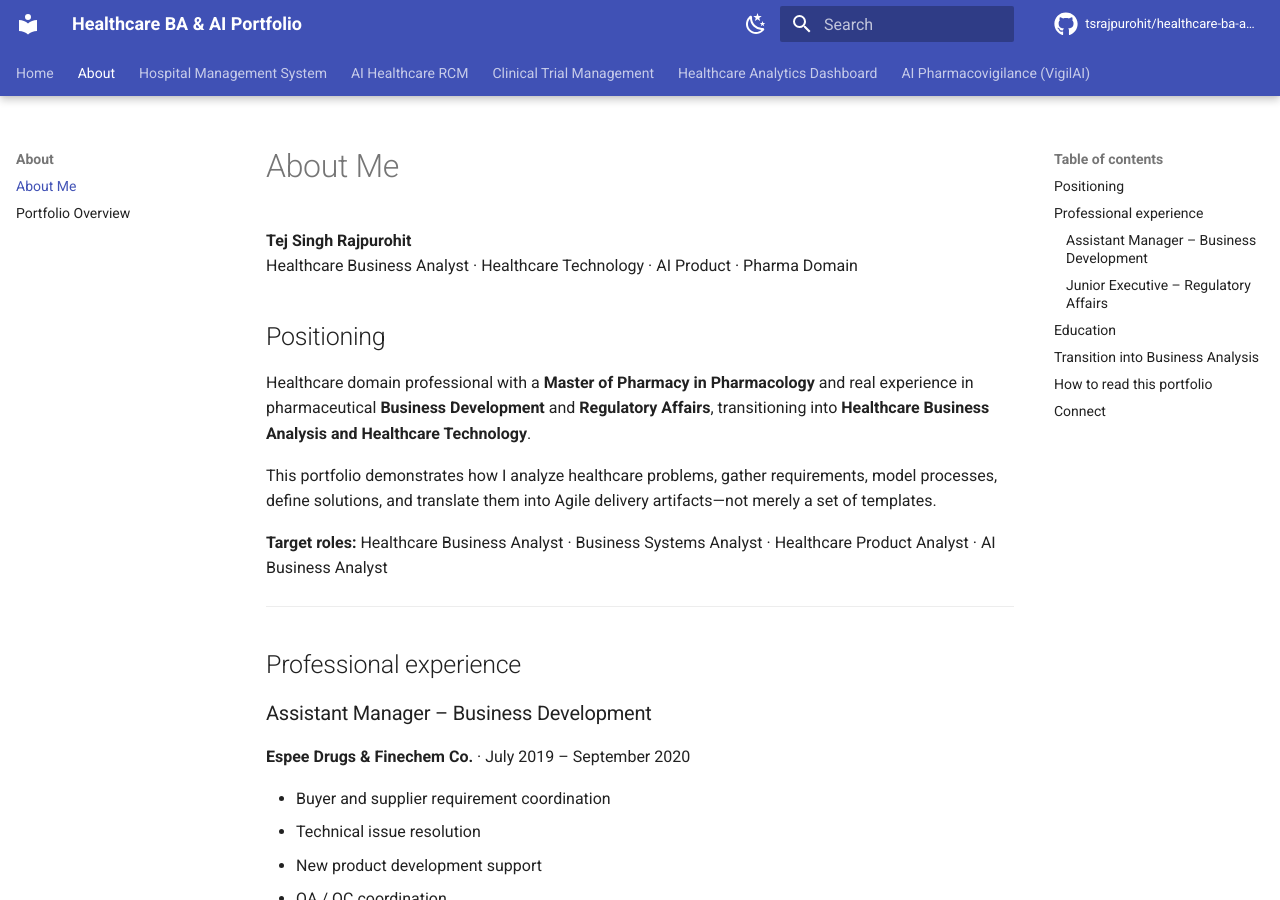
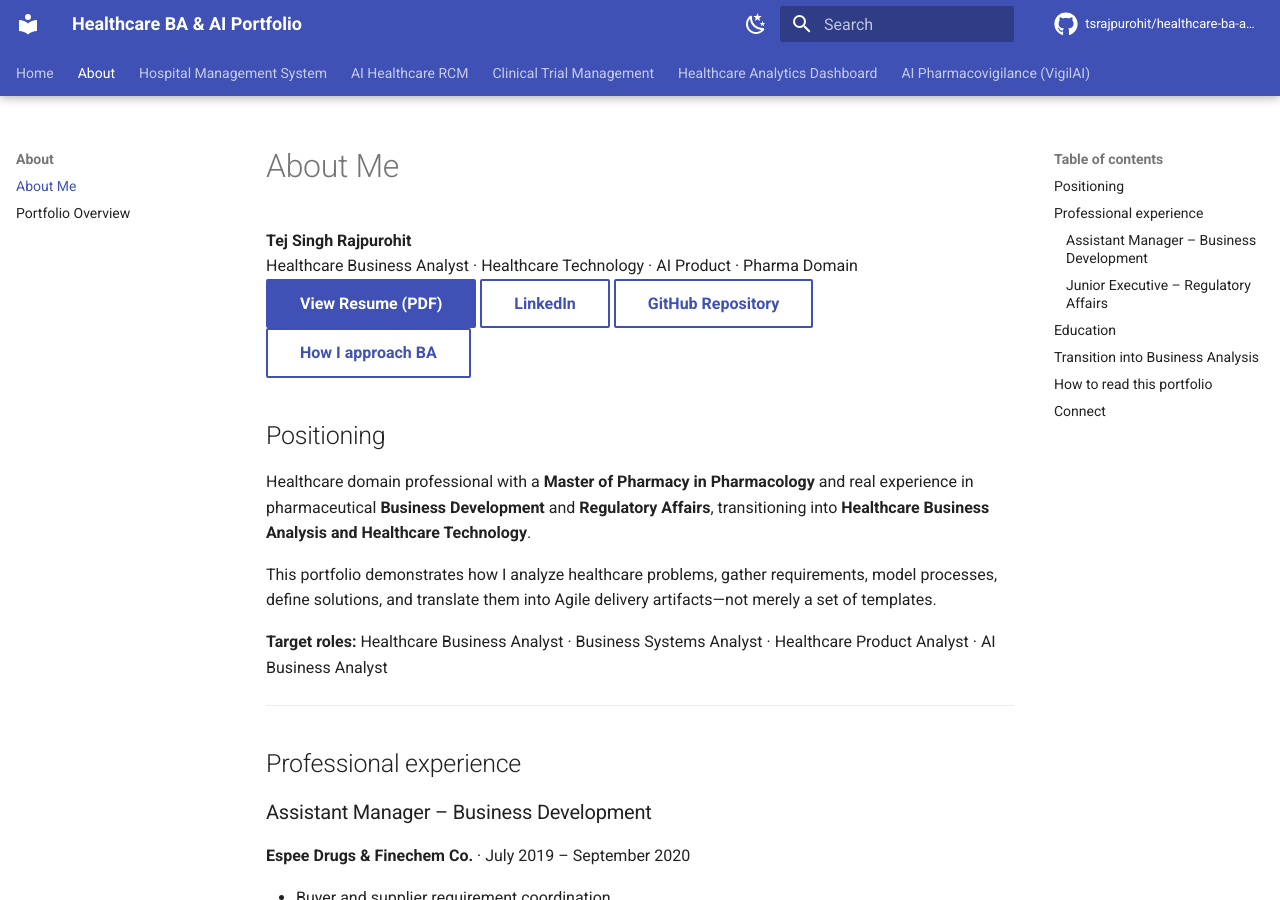
Before and after one commit to tsrajpurohit/healthcare-ba-ai-portfolio-, an MkDocs documentation site: the page built from docs/about.md, in a window 1280 px wide and 900 px high. Built offline with MkDocs 1.6.1 and Material for MkDocs 9.7.7, drawn with Linux system fonts in a browser that asks for light colours; comment, search, counter and statistics services are not loaded.

Commit message:
Enhance About Me section with additional links
Added links to resume, LinkedIn, GitHub repository, and BA approach.

```diff
--- a/docs/about.md
+++ b/docs/about.md
@@ -2,7 +2,10 @@
 
 **Tej Singh Rajpurohit**
 Healthcare Business Analyst · Healthcare Technology · AI Product · Pharma Domain
-
+[View Resume (PDF)](assets/Tej-Singh-Rajpurohit-Resume.pdf){ .md-button .md-button--primary }
+[LinkedIn](https://www.linkedin.com/in/tej-singh-rajpurohit-39071694/){ .md-button }
+[GitHub Repository](https://github.com/tsrajpurohit/Healthcare-BA-Case-studies){ .md-button }
+[How I approach BA](ba-approach.md){ .md-button }
 ## Positioning
 
 Healthcare domain professional with a **Master of Pharmacy in Pharmacology** and real experience in pharmaceutical **Business Development** and **Regulatory Affairs**, transitioning into **Healthcare Business Analysis and Healthcare Technology**.
```
